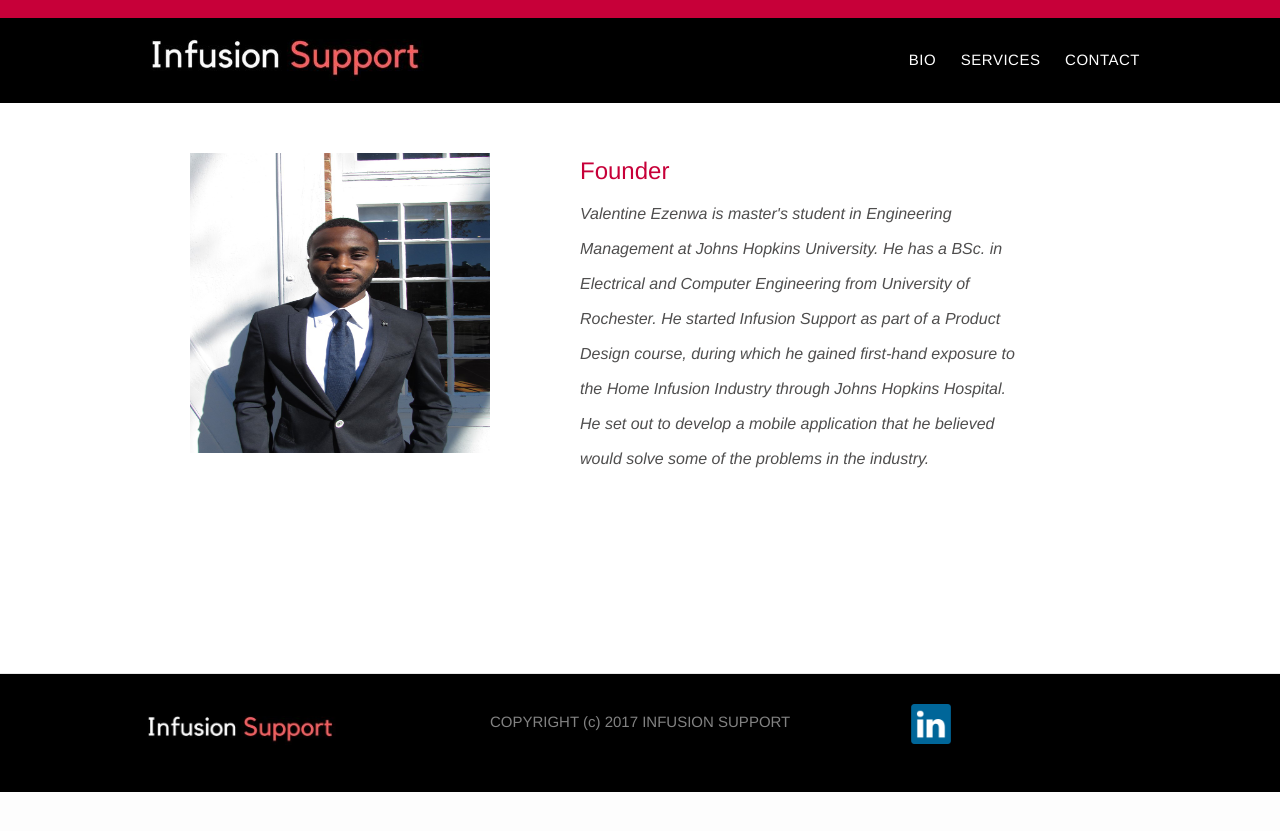
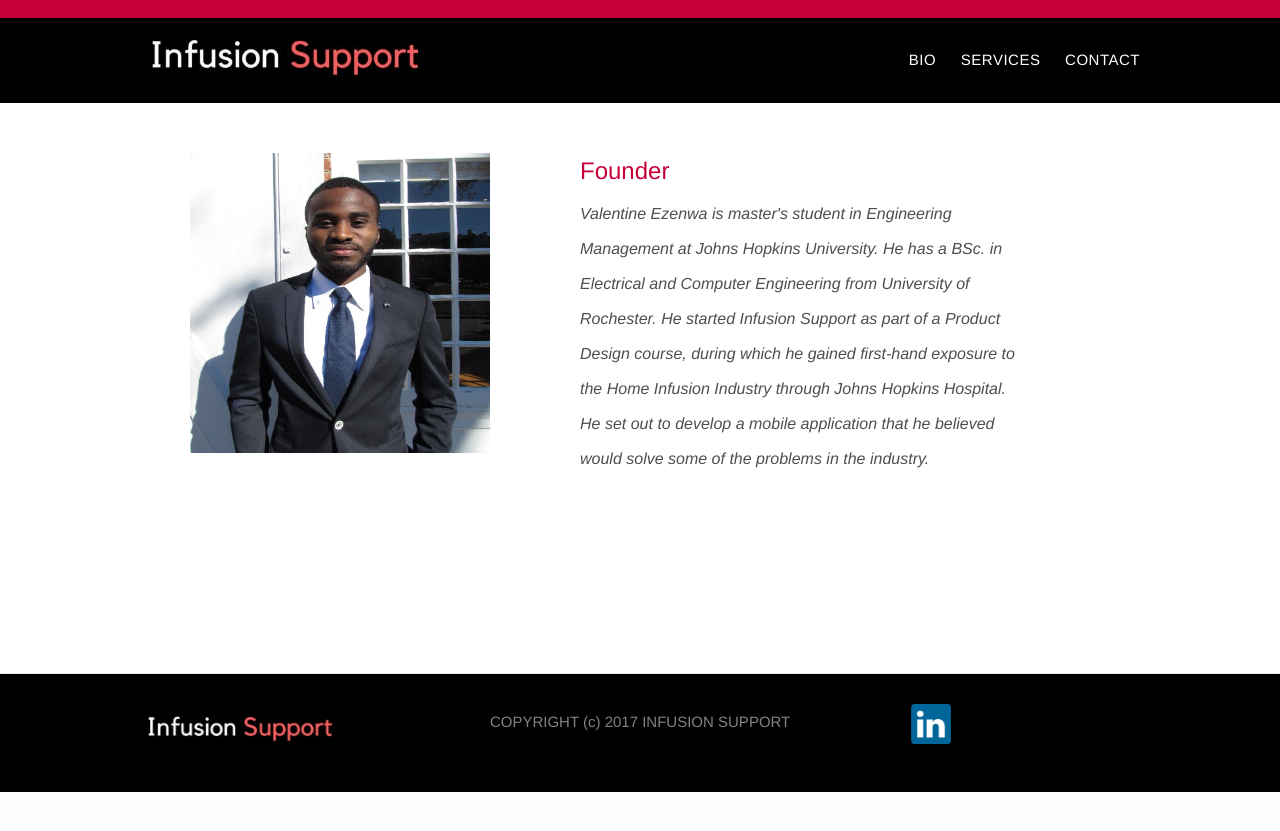
Before and after one commit to vezenwa/vezenwa.github.io, a Jekyll site: the page built from bio.md, in a window 1280 px wide. Shown: the top 831 px of the page. Built offline with Jekyll 4.4.1, drawn with Linux system fonts in a browser that asks for light colours.

Commit message:
Update bio.html

```diff
--- a/_layouts/bio.html
+++ b/_layouts/bio.html
@@ -21,7 +21,7 @@
 
 
               <div class="column third">
-                <img src="/images/Pic.jpg" width="300" height="300">
+                <img src="/images/pic3.jpg" width="300" height="300">
             </div>
 
             <div class="column half">
```
